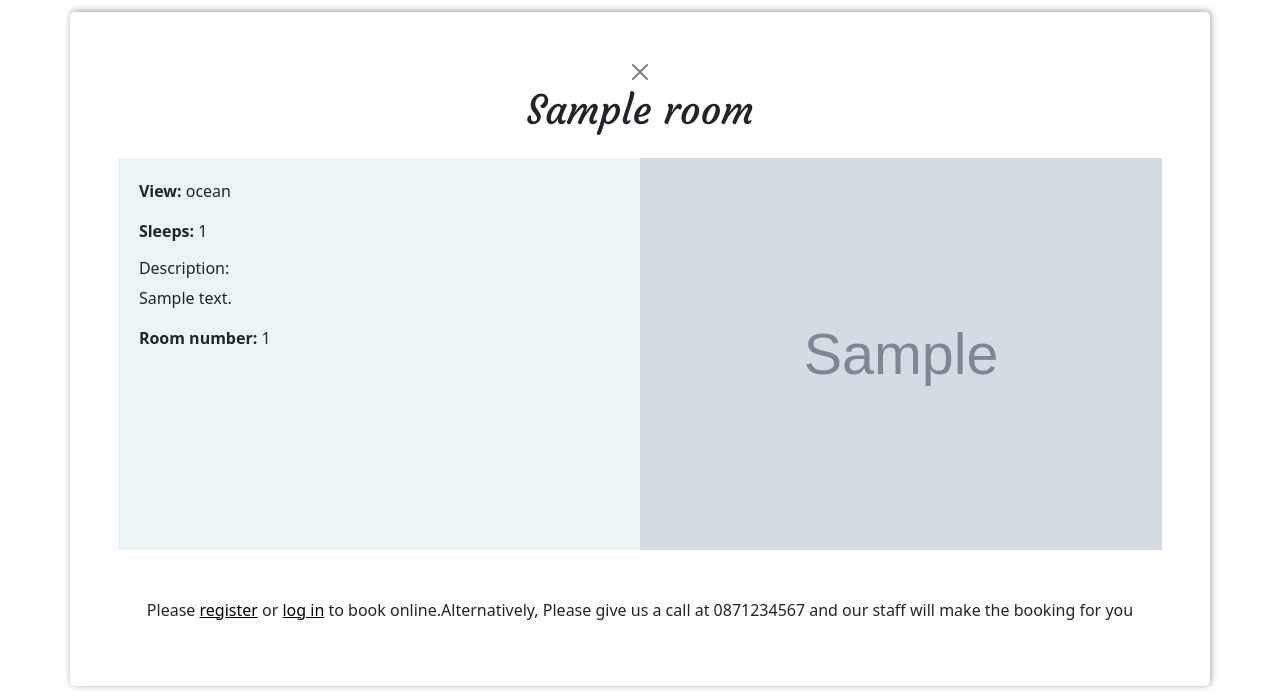
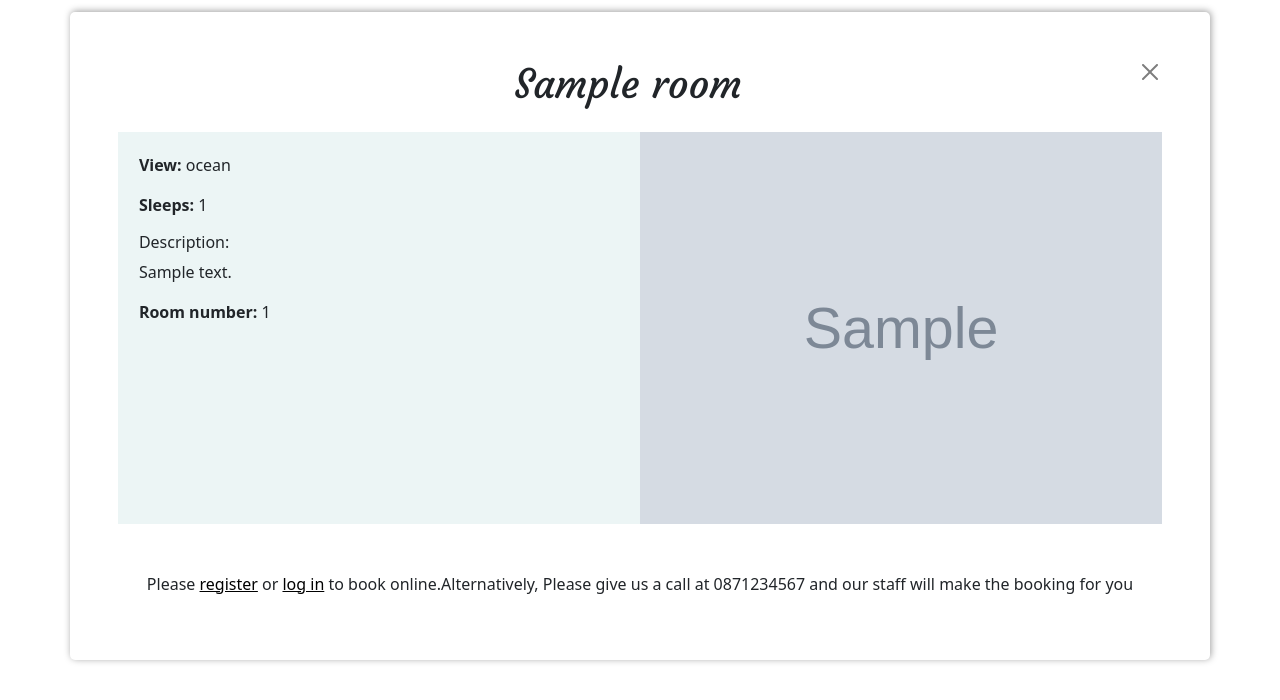
Before and after one commit to AgaToma/lighthouse-bnb, a Django app: page /rooms/1/ in a window 1280 px wide. Shown: the part 68-768 px from the top of the page. Run offline with Django 3.2, Linux system fonts and the light colour scheme; tables that the repository leaves empty hold one stand-in row (values such as "Sample post"); grey boxes marked "Sample" are stand-in pictures; parts of the project's set-up code (start-up, migrations or seed data) failed here and were passed over; some libraries are stand-ins or nearby versions.

Commit message:
Add close buttons to detail pages

```diff
--- a/bookings/templates/bookings/booking_details.html
+++ b/bookings/templates/bookings/booking_details.html
@@ -5,6 +5,8 @@
 {% block content %}
 
 <div class="container room-details p-3 mt-2 w-80 text-center">
+    <a href="{% url 'mybookings' %}" class="float-r"><button type="button" class="btn-close" data-bs-dismiss="alert"
+            aria-label="Close"></button></a>
     <h5 class="card-title p-2"> {{ object.main_guest_name }} will be staying at
         <a href="{% url 'room_details' object.room.id %}">{{ object.room.name }}</a>
     </h5>
--- a/rooms/templates/rooms/room_details.html
+++ b/rooms/templates/rooms/room_details.html
@@ -5,7 +5,7 @@
 {% block content %}
 <div class="container room-details p-5">
     <div class="text-center mb-4">
-        <a href="{% url 'rooms' %}"><button type="button" class="btn-close" data-bs-dismiss="alert"
+        <a href="{% url 'rooms' %}" class="float-r"><button type="button" class="btn-close" data-bs-dismiss="alert"
                 aria-label="Close"></button></a>
         <h1>{{ room.name }}</h1>
     </div>
--- a/static/css/base.css
+++ b/static/css/base.css
@@ -114,3 +114,7 @@ p a {
     background-color: rgb(236 245 245);
     padding: 2%;
 }
+
+.float-r {
+    float: right;
+}
```
